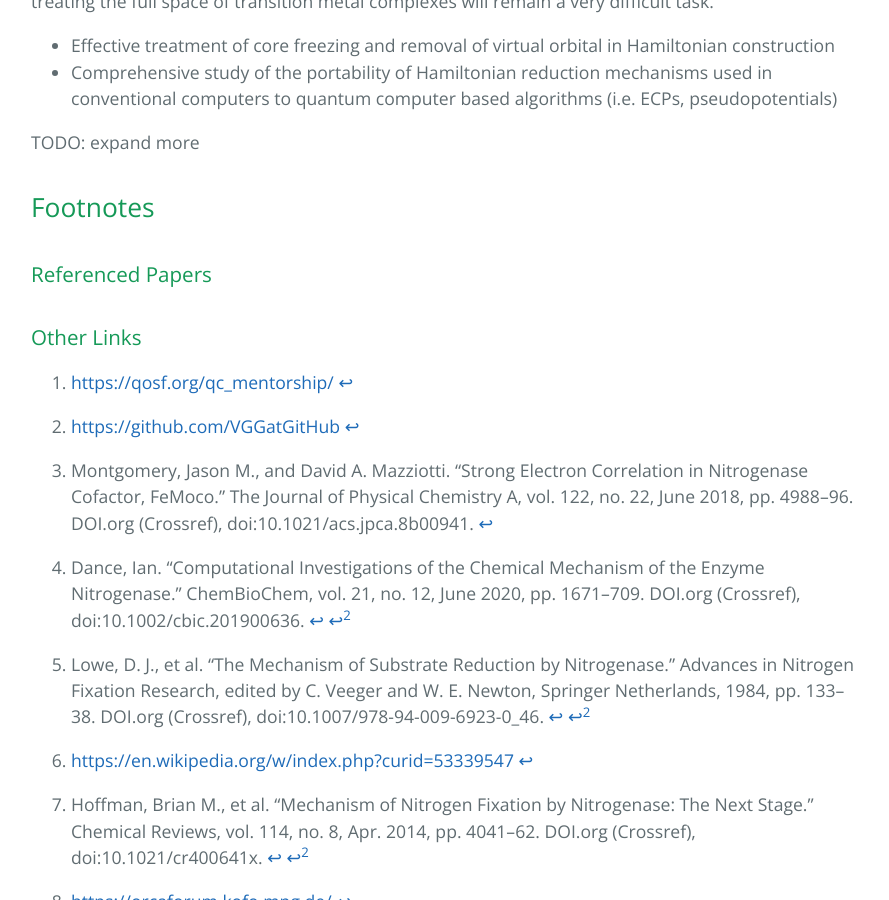
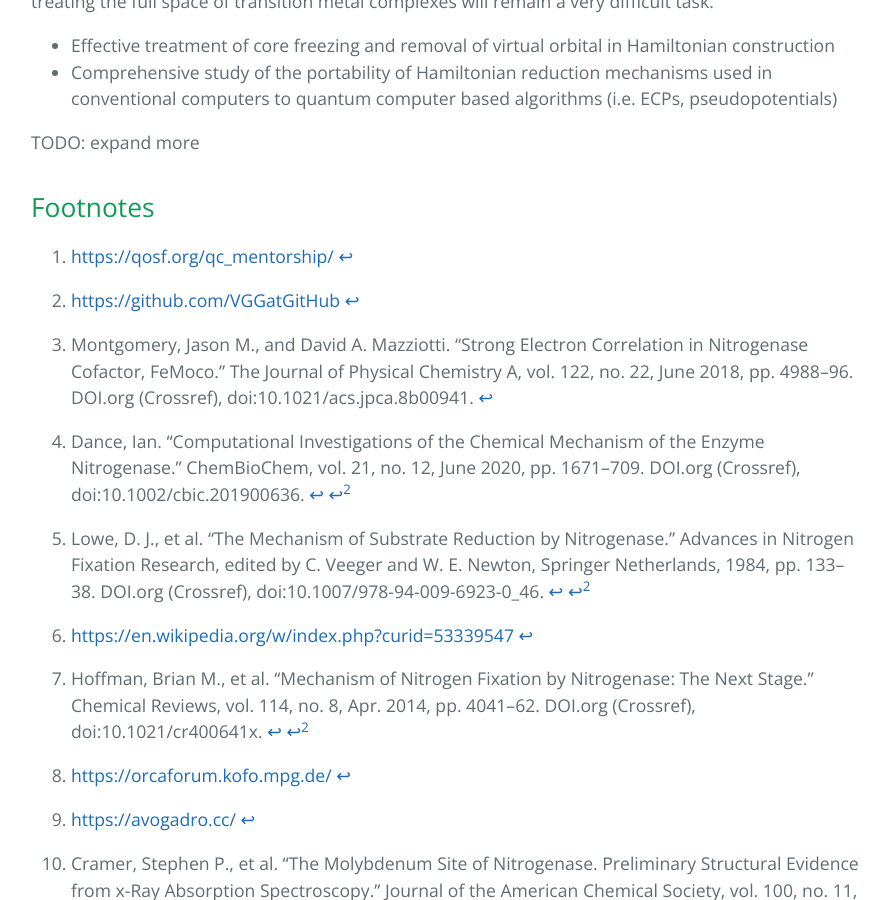
Before and after one commit to roytu/QOSF-FeMoco2020, a Jekyll site: the page built from index.md, in a window 1280 px wide and 900 px high, scrolled down 18571 px. Shown: the whole window, without its empty margins (193-1082 px from the left). Built offline with Jekyll 4.4.1, drawn with Linux system fonts in a browser that asks for light colours; our own code applies the rules of GitHub Pages for plain Markdown files.

Commit message:
Fixed footnotes again

```diff
--- a/index.md
+++ b/index.md
@@ -646,8 +646,6 @@ TODO: expand more
 
 ## Footnotes
 
-### Referenced Papers
-
 [^bjornsson]: Bjornsson, Ragnar, et al. “The Discovery of Mo(III) in FeMoco: Reuniting Enzyme and Model Chemistry.” JBIC Journal of Biological Inorganic Chemistry, vol. 20, no. 2, Mar. 2015, pp. 447–60. Springer Link, doi:10.1007/s00775-014-1230-6.
 [^cramer]: Cramer, Stephen P., et al. “The Molybdenum Site of Nitrogenase. Preliminary Structural Evidence from x-Ray Absorption Spectroscopy.” Journal of the American Chemical Society, vol. 100, no. 11, May 1978, pp. 3398–407. DOI.org (Crossref), doi:10.1021/ja00479a023.
 [^dance]: Dance, Ian. “Computational Investigations of the Chemical Mechanism of the Enzyme Nitrogenase.” ChemBioChem, vol. 21, no. 12, June 2020, pp. 1671–709. DOI.org (Crossref), doi:10.1002/cbic.201900636.
@@ -656,8 +654,6 @@ TODO: expand more
 [^montgomery]: Montgomery, Jason M., and David A. Mazziotti. “Strong Electron Correlation in Nitrogenase Cofactor, FeMoco.” The Journal of Physical Chemistry A, vol. 122, no. 22, June 2018, pp. 4988–96. DOI.org (Crossref), doi:10.1021/acs.jpca.8b00941.
 [^spatzal]: Spatzal, Thomas, et al. “Evidence for Interstitial Carbon in Nitrogenase FeMo Cofactor.” Science, vol. 334, no. 6058, Nov. 2011, pp. 940–940. science.sciencemag.org, doi:10.1126/science.1214025.
 
-### Other Links
-
 [^qosf]: <https://qosf.org/qc_mentorship/>
 [^vesselin]: <https://github.com/VGGatGitHub>
 [^orca]: <https://orcaforum.kofo.mpg.de/>
```
